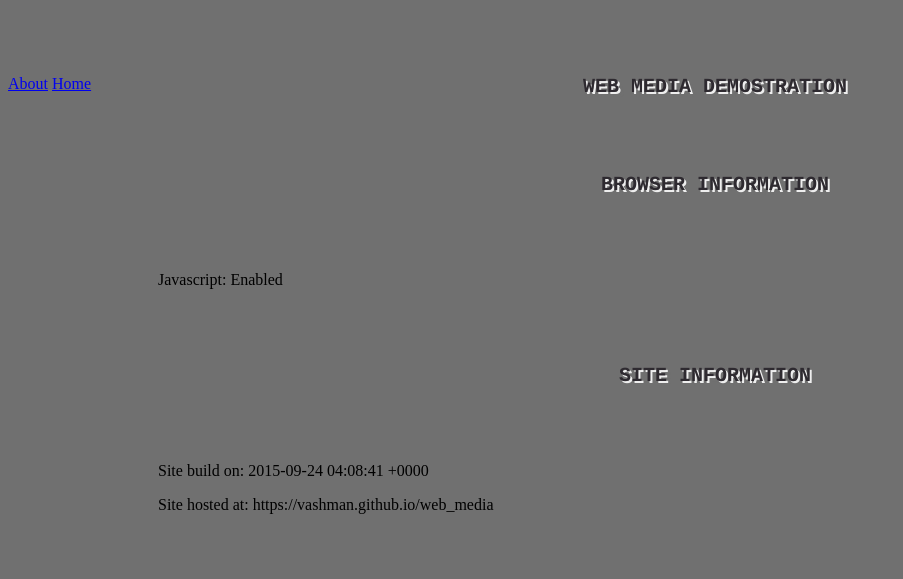
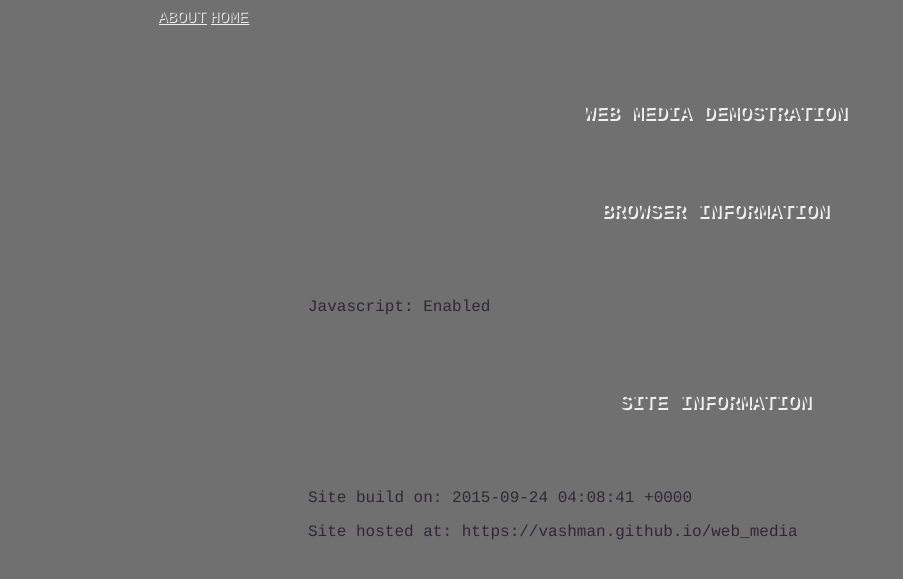
Before and after one commit to vashman/web_meda, a Jekyll site: the page built from index.html, in a window 1280 px wide. Shown: the top 579 px of the page, without its empty margins (0-903 px from the left). Built offline with Jekyll 4.4.1, drawn with Linux system fonts in a browser that asks for light colours.

Commit message:
css test

```diff
--- a/css/theme/vintage.scss
+++ b/css/theme/vintage.scss
@@ -7,14 +7,7 @@ background:#707070;
 
 /* Navigation */
 nav{
-}
-ul.nav{
-list-style:none;
-}
-li.nav{
-}
-
-a.nav{
+a{
 text-align:left;
 font-family: "League-Gothic", Courier;
 text-transform: uppercase;
@@ -22,27 +15,24 @@ color: #707070;
 text-shadow: 1px 1px 0px #eee, 1px 1px 0px #707070;
 }
 
-a.nav:visited{
+a:visited{
 text-align:left;
 font-family: "League-Gothic", Courier;
 text-transform: lowercase;
 color: #707070;
 text-shadow: 1px 2px 1px #eee, 2px 2px 3px #707070;
 }
-a.nav:hover{
+a:hover{
 text-align: center;
 font-family: "League-Gothic", Courier;
 text-transform: uppercase;
 color: #707070;
 text-shadow: 1px 2px 1px #eee, 2px 2px 5px #707070;
 }
-div.nav{
-align:left;
-position: fixed;
-margin:0px;
-width:12%;
-float:left;
-clear:left;
+}
+
+ul{
+list-style:none;
 }
 
 /* Header */
@@ -58,29 +48,6 @@ text-shadow: 5px 5px 0px #eee, 7px 7px 0px #707070;
 
 h1.header{
 }
-div.header{
-background:#707070;
-size:auto;
-align:top-right;
-overflow:auto;
-}
-div.header:after{
-content: "";
-display: block;
-position: absolute;
-top: 0%;
-left: 85%;
-width:200px;
-height:125px;
-background: linear-gradient(0deg, rgba(255, 255, 0, 0.15)60%, rgba(255, 136, 0, 0.2)80%);
-background: -moz-linear-gradient(0deg, rgba(255, 255, 0, 0.15)60%, rgba(255, 136, 0, 0.2)80%);
-background: -webkit-linear-gradient(0deg, rgba(255, 255, 0, 0.15)60%, rgba(255, 136, 0, 0.2)80%);
-background: -o-linear-gradient(0deg, rgba(255, 255, 0, 0.15)60%, rgba(255, 136, 0, 0.2)80%);
-box-shadow: inset -5px -3px 15px 0 #C28304, inset 0px 0px 0px 500px rgba(255, 255, 255, 0.1), 0 5px 10px rgba(0,0,0,0.5);
--moz-box-shadow: inset -5px -3px 15px 0 #C28304, inset 0px 0px 0px 500px rgba(255, 255, 255, 0.1), 0 5px 10px rgba(0,0,0,0.5);
--webkit-box-shadow: inset -5px -3px 15px 0 #C28304, inset 0px 0px 0px 500px rgba(255, 255, 255, 0.1), 0 5px 10px rgba(0,0,0,0.5);
--o-box-shadow: inset -5px -3px 15px 0 #C28304, inset 0px 0px 0px 500px rgba(255, 255, 255, 0.1), 0 5px 10px rgba(0,0,0,0.5);
-}
 
 img.header{
 align:right;
@@ -92,24 +59,13 @@ width:200px;
 height:125px;
 }
 
-/* Footer */
-.footer{}
-p.footer{
-text-shadow: 1px 1px 0px #eee, 7px 7px 0px #707070;
-color:grey;
-}
-div.footer{
-margin-left:20%;
-}
-
 /* ** Content ** */
 /* General */
-.content{}
-p.content{
+p{
 font-family: "League-Gothic", Courier;
 color:#2E2A30;
 }
-h1, h2, h3, h4, h5, h6, h7.content{
+h1, h2, h3, h4, h5, h6, h7 {
 text-align: center;
 margin: 75px auto;
 font-family: "League-Gothic", Courier;
@@ -117,10 +73,10 @@ font-size: 20px; text-transform: uppercase;
 color: #707070;
 text-shadow: 2px 2px 0px #eee, 5px 5px 0px #707070;
 }
-a.content{
+a{
 color:yellow;
 }
-div.content{
+div{
 border-radius:25px;
 border-color:black;
 margin-left:150px;
@@ -157,39 +113,3 @@ font-family: "League-Gothic", Courier;
 color:#2E2A30;
 }
 }
-
-/* Important */
-.important{}
-p.important{
-text-align: left;
-margin: 200px auto;
-font-family: "League-Gothic", Courier;
-font-size: 75px; text-transform: uppercase;
-color: red;
-text-shadow: 1px 1px 0px #eee, 2px 2px 0px red;
-}
-a.imprtant{
-font-family: "League-Gothic", Courier;
-color:#2E2A30;
-}
-div.important{
-margin-left:12%;
-}
-
-/* Notification */
-.notification{}
-p.notification{
-font-family: "League-Gothic", Courier;
-color:#2E2A30;
-}
-a.notification{
-font-family: "League-Gothic", Courier;
-color:#2E2A30;
-}
-h1, h2, h3, h4.notification{
-font-family: "League-Gothic", Courier;
-color:#2E2A30;
-}
-div.notification{
-margin-left:12%;
-}
```
